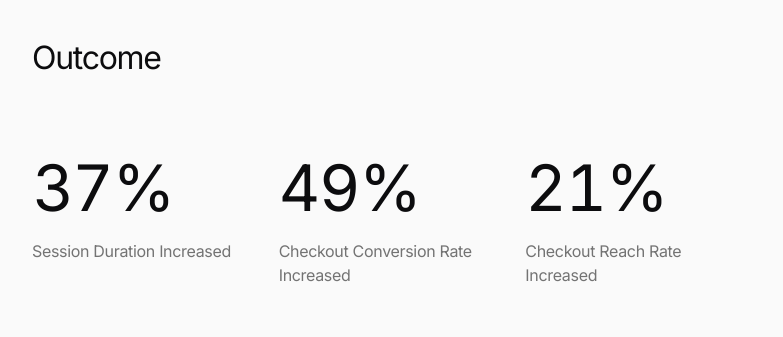
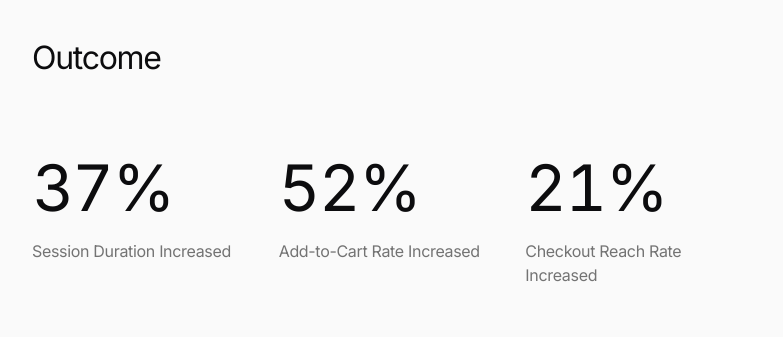
Before and after one commit to amberandmuji/Portfolio, an Astro site: page /home-page-redesign in a window 1280 px wide. Shown: the part 1160-1497 px from the top of the page, without its empty margins (248-1031 px from the left). Built offline with nearby package versions, Linux system fonts and the light colour scheme; Astro itself is replaced by a stand-in of ours.

Commit message:
Homepage redesign: outcome metric now +52% add-to-cart rate
Co-Authored-By: Claude Opus 5.5 <noreply@anthropic.com>
Claude-Session: https://claude.ai/code/session_01XghAZ28PoaK1BMikdNWsfT

```diff
--- a/src/pages/home-page-redesign.astro
+++ b/src/pages/home-page-redesign.astro
@@ -27,7 +27,7 @@ const next = selectedWorks.find((c) => c.href === '/shopping-cart-redesign')!;
     <h2 class="cs-h">Outcome</h2>
     <div class="cs-metrics">
       <div><b data-count="37" data-suffix="%">37%</b><span>Session Duration Increased</span></div>
-      <div><b data-count="49" data-suffix="%">49%</b><span>Checkout Conversion Rate Increased</span></div>
+      <div><b data-count="52" data-suffix="%">52%</b><span>Add-to-Cart Rate Increased</span></div>
       <div><b data-count="21" data-suffix="%">21%</b><span>Checkout Reach Rate Increased</span></div>
     </div>
   </section>
```
